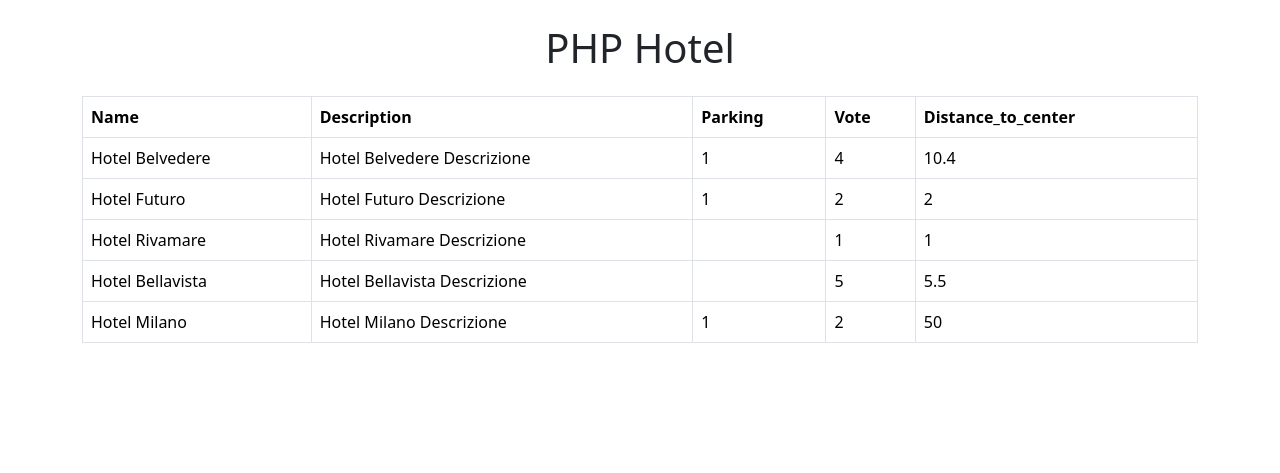
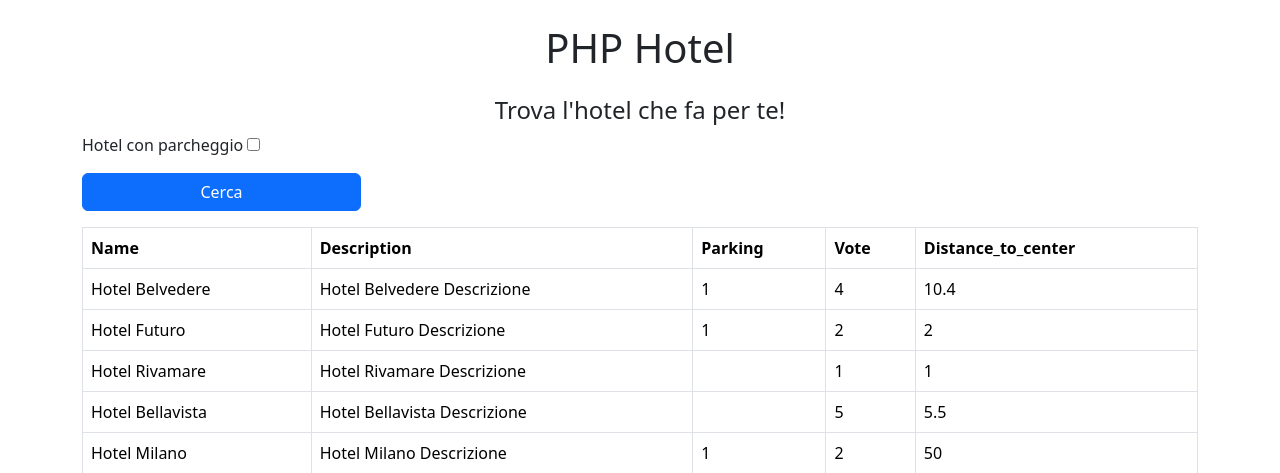
Before and after one commit to rolindaz/php-hotel, a PHP site: page / in a window 1280 px wide. Shown: the top 473 px of the page. Run offline with PHP 8.4, Linux system fonts and the light colour scheme.

Commit message:
Add hotel search form with parking filter functionality

```diff
--- a/index.php
+++ b/index.php
@@ -54,6 +54,25 @@ $hotels = [
     </h1>
 
     <div class="container">
+        <div class="my-3">
+            <h4 class="text-center my-2">
+                Trova l'hotel che fa per te!
+            </h4>
+            <form action="" class="d-flex flex-column gap-3" method="GET">
+                <div>
+                    <label for="">
+                        Hotel con parcheggio
+                    </label>
+                    <input type="checkbox" name="parking" id="">
+            <?php
+            $parking = isset($_GET["parking"]);
+            ?>
+                </div>
+                <button type="submit" class="btn btn-primary w-25">
+                    Cerca
+                </button>
+            </form>
+        </div>
         <table class="table table-bordered mx-auto">
             <thead>
                 <tr>
@@ -67,15 +86,25 @@ $hotels = [
                 </tr>
             </thead>
             <tbody>
-                    <?php
-                        foreach($hotels as $hotel) {
+            <?php
+                if ($parking) foreach($hotels as $hotel) {
                             echo "<tr>";
                             foreach($hotel as $key => $value) {
-                                echo "<td>$value</td>";
+                                if($hotel["parking"] === true) {
+                                    echo "<td>$value</td>";
+                                }
                             };
                             echo "</tr>";
+                        } else {
+                            foreach($hotels as $hotel) {
+                                echo "<tr>";
+                                foreach($hotel as $key => $value) {
+                                    echo "<td>$value</td>";
+                                };
+                                echo "</tr>";
+                            }
                         }
-                    ?>
+            ?>
             </tbody>
         </table>
     </div>
```
